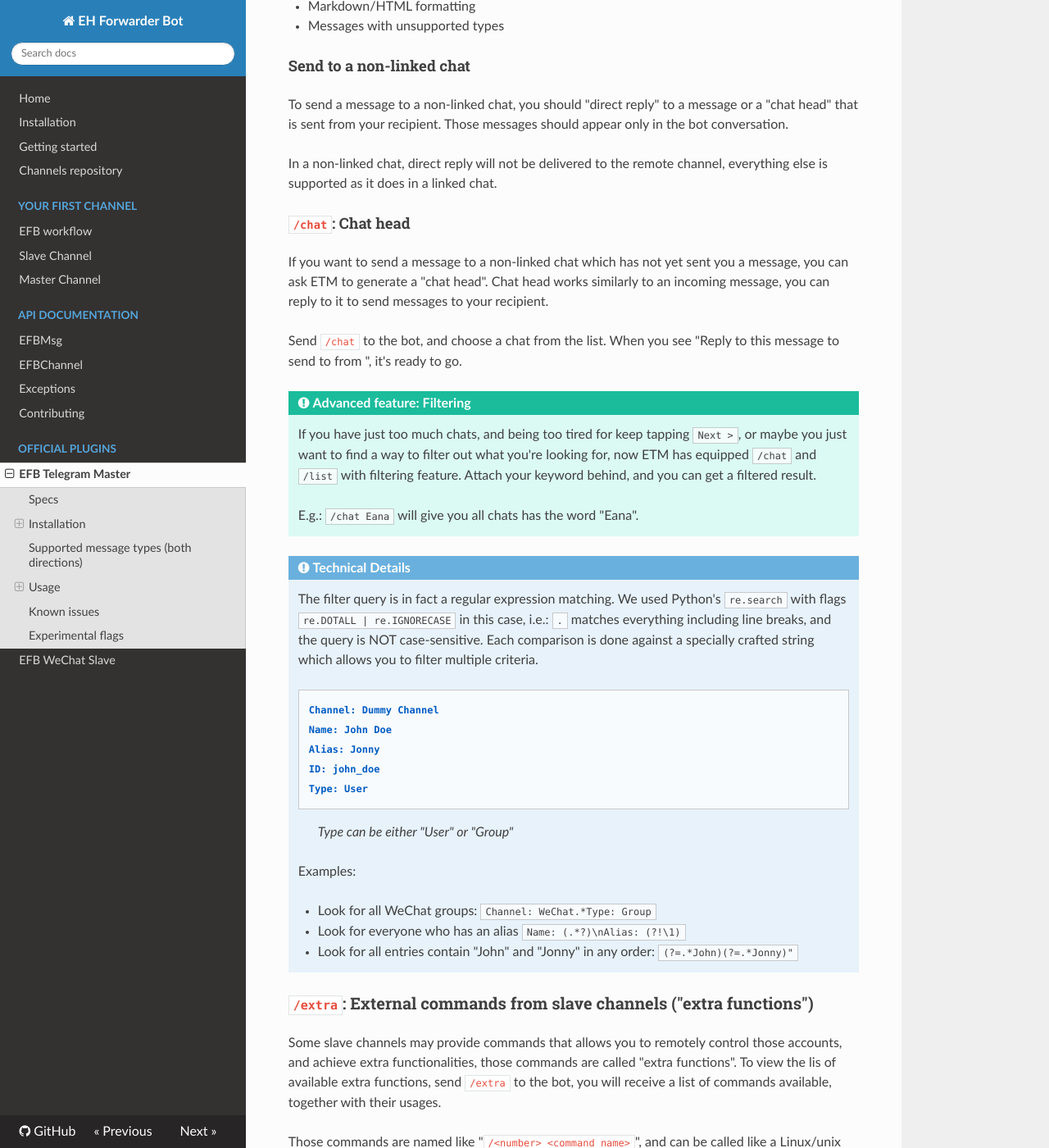
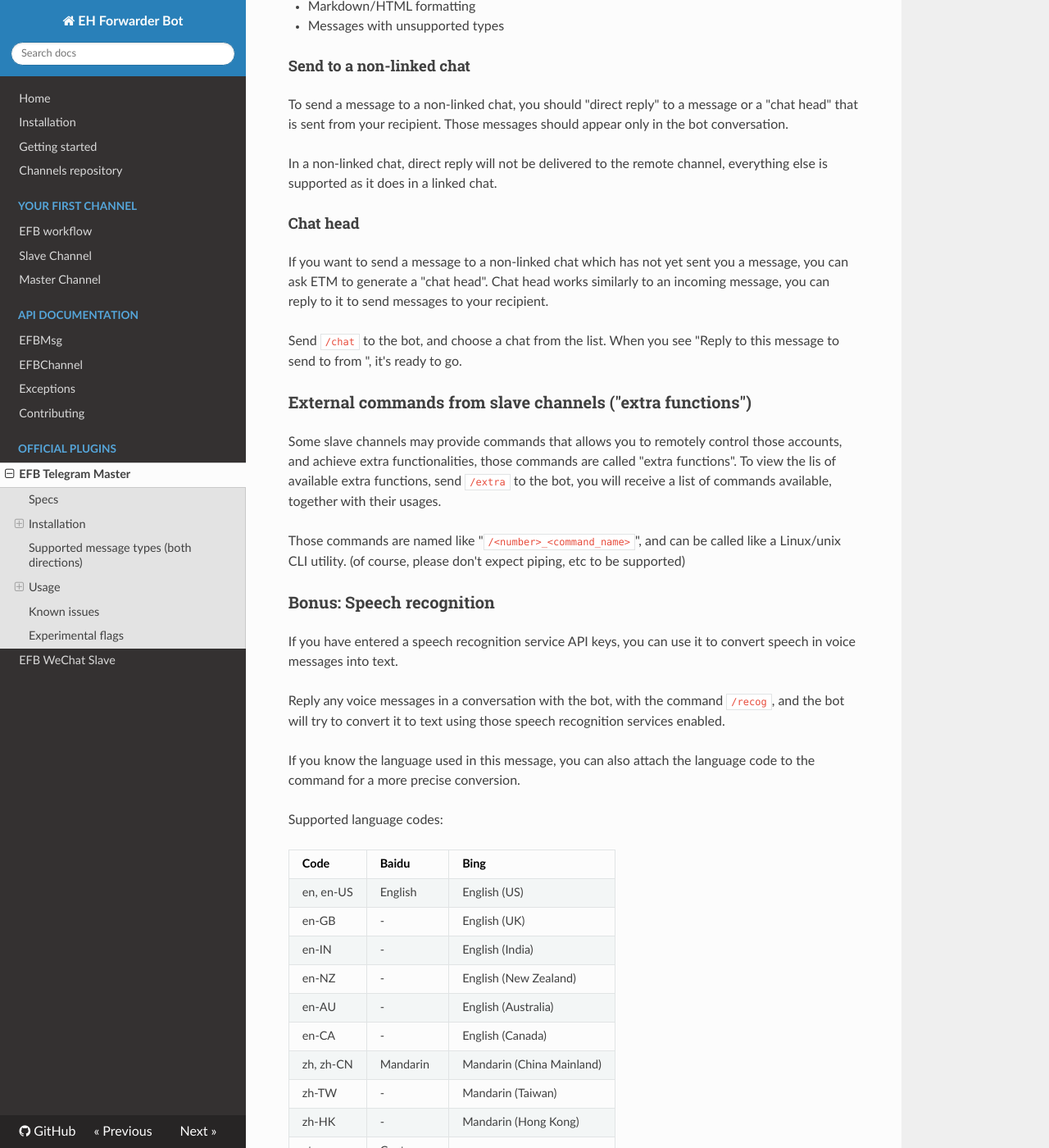
Before and after one commit to ehForwarderBot/ehForwarderBot, an MkDocs documentation site: the page built from docs/ETM.md, in a window 1280 px wide and 1400 px high, scrolled down 3259 px. Shown: the whole window at 82% size. Built offline with MkDocs 1.6.1, drawn with Linux system fonts in a browser that asks for light colours; nearby versions of some CDN libraries; old or Windows-style settings are respelled for this version of MkDocs; some of the changed text lies outside the part shown.

```diff
--- a/docs/ETM.md
+++ b/docs/ETM.md
@@ -120,39 +120,17 @@ To send a message to a non-linked chat, you should "direct reply" to a message o
 
 In a non-linked chat, direct reply will not be delivered to the remote channel, everything else is supported as it does in a linked chat.
 
-#### `/chat`: Chat head
+#### Chat head
 If you want to send a message to a non-linked chat which has not yet sent you a message, you can ask ETM to generate a "chat head". Chat head works similarly to an incoming message, you can reply to it to send messages to your recipient.
 
 Send `/chat` to the bot, and choose a chat from the list. When you see "Reply to this message to send to <chat name> from <channel>", it's ready to go.
 
-!!! tip "Advanced feature: Filtering"
-    If you have just too much chats, and being too tired for keep tapping `Next >`, or maybe you just want to find a way to filter out what you're looking for, now ETM has equipped `/chat` and `/list` with filtering feature. Attach your keyword behind, and you can get a filtered result.
-
-    E.g.: `/chat Eana` will give you all chats has the word "Eana".
-
-!!! note "Technical Details"
-    The filter query is in fact a regular expression matching. We used Python's `re.search` with flags `re.DOTALL | re.IGNORECASE` in this case, i.e.: `.` matches everything including line breaks, and the query is NOT case-sensitive. Each comparison is done against a specially crafted string which allows you to filter multiple criteria.
-
-        Channel: Dummy Channel
-        Name: John Doe
-        Alias: Jonny
-        ID: john_doe
-        Type: User
-
-    > _Type can be either "User" or "Group"_
-
-    Examples:
-
-    * Look for all WeChat groups: `Channel: WeChat.*Type: Group`
-    * Look for everyone who has an alias `Name: (.*?)\nAlias: (?!\1)`
-    * Look for all entries contain "John" and "Jonny" in any order: `(?=.*John)(?=.*Jonny)"`
-
-### `/extra`: External commands from slave channels ("extra functions")
+### External commands from slave channels ("extra functions")
 Some slave channels may provide commands that allows you to remotely control those accounts, and achieve extra functionalities, those commands are called "extra functions". To view the lis of available extra functions, send `/extra` to the bot, you will receive a list of commands available, together with their usages.
 
 Those commands are named like "`/<number>_<command_name>`", and can be called like a Linux/unix CLI utility. (of course, please don't expect piping, etc to be supported)
 
-### `/recog`: Speech recognition
+### Bonus: Speech recognition
 If you have entered a speech recognition service API keys, you can use it to convert speech in voice messages into text.
 
 Reply any voice messages in a conversation with the bot, with the command `/recog`, and the bot will try to convert it to text using those speech recognition services enabled.
@@ -214,5 +192,3 @@ eh_telegram_master = {
 * `join_msg_threshold_secs` _(int)_ [Default: 15]
   Threshold in seconds for message joining. Messages sent from the same person from the same chat between the threshold time will be joined together.
   _Only works in linked chats._
-* `chats_per_page` _(int)_ [Default: 10]
-  Number of chats shown in when choosing for `/chat` and `/link` command. An overly large value may lead to malfunction of such commands.
```
Also changed, not shown: other parts of docs/ETM.md (+1 -1 lines), main.py (+11 -16 lines), 2 other files.
